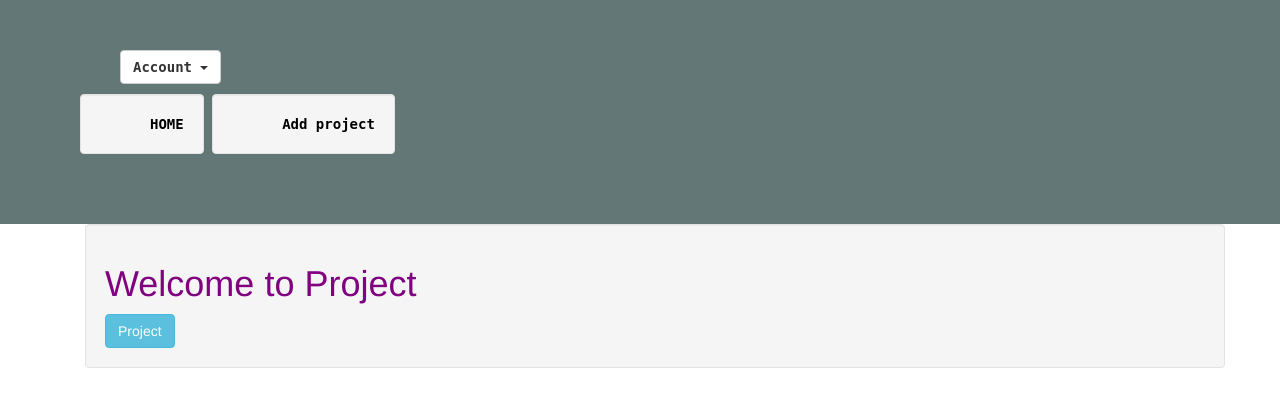
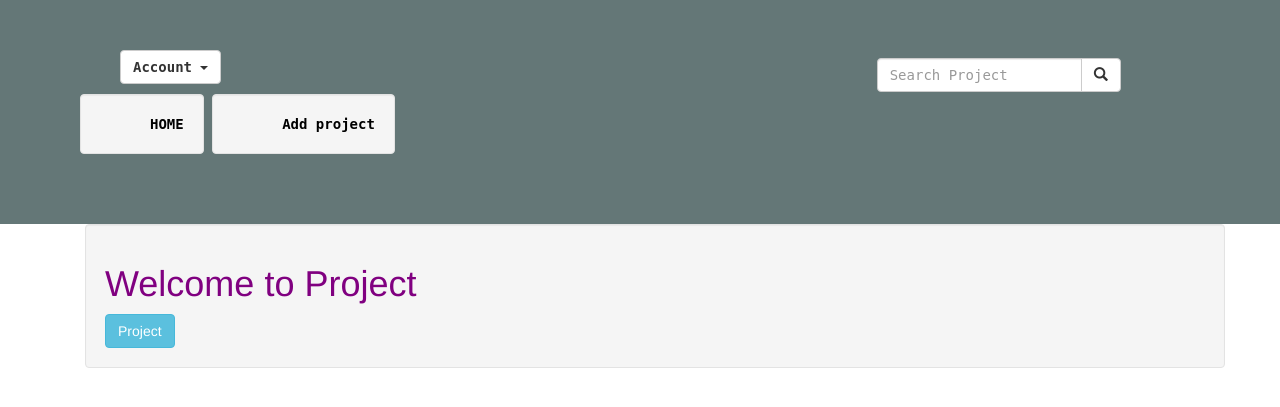
Before and after one commit to Nyirabazungu/poster, a Django app: page / in a window 1280 px wide. Shown: the top 407 px of the page. Run offline with Django 3.2, Linux system fonts and the light colour scheme; the visitor is signed in with stand-in values (Sample User, id 1); data that the repository does not hold is empty; some libraries are stand-ins or nearby versions.

Commit message:
adding file for search

```diff
--- a/images/templates/navbar.html
+++ b/images/templates/navbar.html
@@ -8,7 +8,19 @@
 <body>
 <nav style="background-color:rgb(100, 119, 119);padding:50px;font-family: monospace;color:black;">
   <div class="container-fluid">
+    <div class="col-sm-4 col-md-4 navbar-right">
 
+      <form class="navbar-form" role="search" action="{% url 'search_results' %}">
+
+        <div class="input-group">
+          <input type="text" class="form-control" placeholder="Search Project" name="project">
+          <div class="input-group-btn">
+            <button class="btn btn-default" type="submit"><i class="glyphicon glyphicon-search"></i></button>
+          </div>
+        </div>
+
+      </form>
+    </div>
 
   <!--The search form above-->
   <div class="col-sm-6 col-md-6">
```
